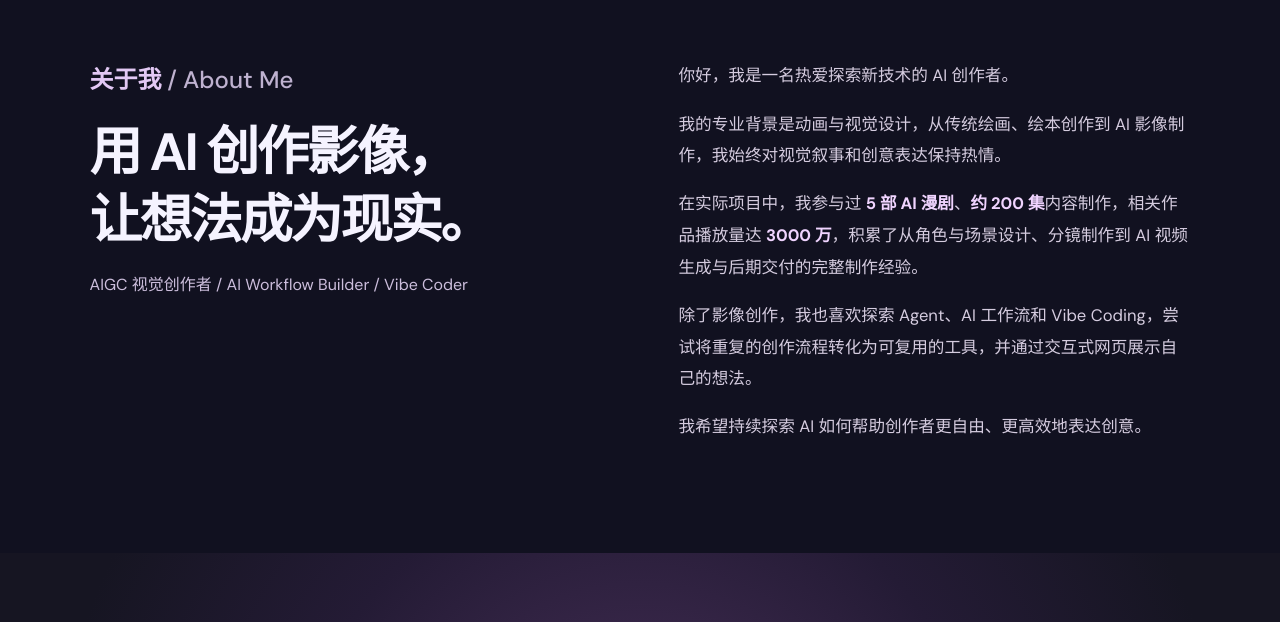
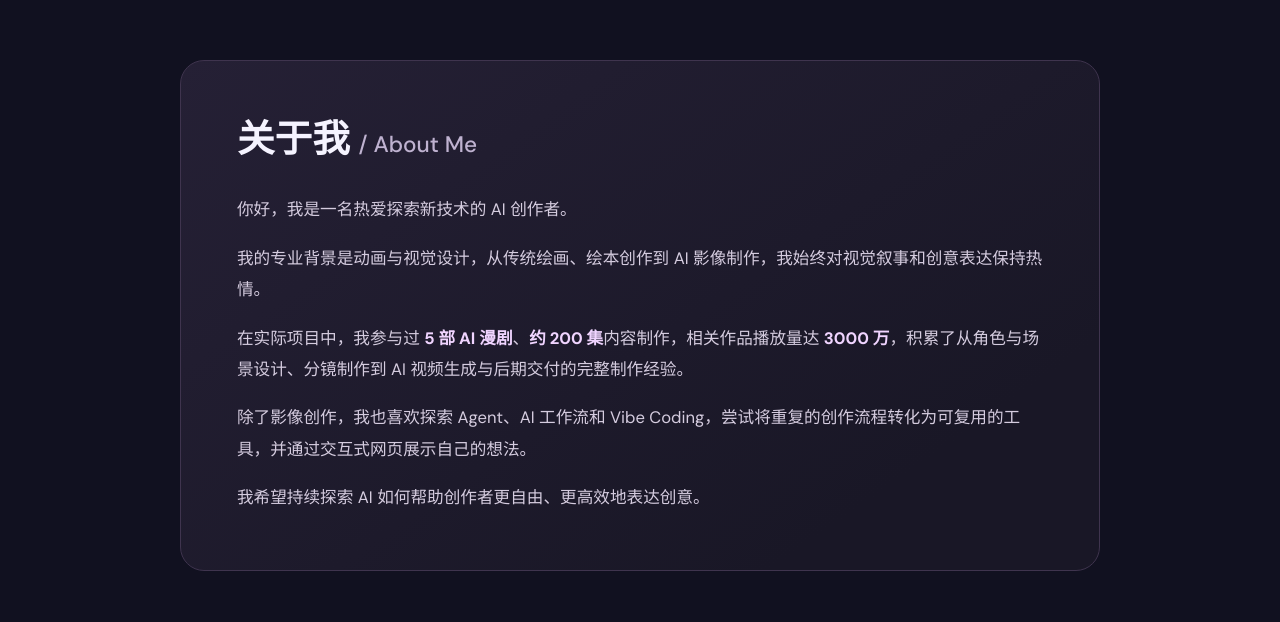
Before and after one commit to liangtingwang123-rgb/ai-portfolio, a plain HTML site: page index.html in a window 1280 px wide. Shown: the part 8378-9000 px from the top of the page. Drawn offline with Linux system fonts and the light colour scheme.

Commit message:
Update portfolio hero and About Me card

```diff
--- a/index.html
+++ b/index.html
@@ -24,9 +24,8 @@
         </div>
         <div class="scroll-hero-top"><span>AI CONTENT CREATOR / PORTFOLIO</span><span>2026</span></div>
         <div class="scroll-hero-copy">
-          <p class="eyebrow">FROM IDEA TO EXPERIENCE</p>
-          <h1>让想法，<br><em>变成看得见的作品。</em></h1>
-          <p>AI 视频 · 视觉创作 · Vibe Coding · 工作流</p>
+          <h1>用 AI 创作影像，<br><em>让想法成为现实。</em></h1>
+          <p>AIGC 视觉创作者 / <span lang="en">AI Workflow Builder / Vibe Coder</span></p>
           <a class="button button-primary" href="#works">探索作品</a>
         </div>
         <div class="scroll-hint"><span>向下滚动，进入画面</span><span class="scroll-hint-line"></span></div>
@@ -428,17 +427,15 @@
       </article>
     </section>
     <section class="section about-section" id="about" aria-labelledby="about-title">
-      <div class="about-intro">
+      <div class="about-card">
         <h2 id="about-title">关于我 <span lang="en">/ About Me</span></h2>
-        <p class="about-statement">用 AI 创作影像，<br>让想法成为现实。</p>
-        <p class="about-roles">AIGC 视觉创作者 / <span lang="en">AI Workflow Builder / Vibe Coder</span></p>
-      </div>
         <div class="about-bio">
           <p>你好，我是一名热爱探索新技术的 AI 创作者。</p>
           <p>我的专业背景是动画与视觉设计，从传统绘画、绘本创作到 AI 影像制作，我始终对视觉叙事和创意表达保持热情。</p>
           <p>在实际项目中，我参与过 <strong>5 部 AI 漫剧</strong>、<strong>约 200 集</strong>内容制作，相关作品播放量达 <strong>3000 万</strong>，积累了从角色与场景设计、分镜制作到 AI 视频生成与后期交付的完整制作经验。</p>
           <p>除了影像创作，我也喜欢探索 Agent、AI 工作流和 Vibe Coding，尝试将重复的创作流程转化为可复用的工具，并通过交互式网页展示自己的想法。</p>
           <p>我希望持续探索 AI 如何帮助创作者更自由、更高效地表达创意。</p>
+        </div>
       </div>
     </section>
     <section class="contact" id="contact"><p class="eyebrow">LET'S CONNECT</p><h2>期待一起把下一个想法<br>做成真正的作品。</h2><p>求职方向：AI 内容创作 / AI 视频 / Vibe Coding</p><div class="contact-note">联系方式待补充</div></section>
--- a/style.css
+++ b/style.css
@@ -44,40 +44,31 @@
 .creator-project .project-media{aspect-ratio:16/9}
 .creator-project .project-info{padding:35px}
 @media(max-width:800px){.scroll-hero-copy{right:6%;width:53vw;bottom:14%}.scroll-hero-copy h1{font-size:clamp(36px,5vw,54px)}.creator-project{display:block}.creator-project .project-media{aspect-ratio:16/10}}
-@media(max-width:520px){.scroll-hero-copy{left:auto;right:5%;width:67vw;bottom:13%}.scroll-hero-copy h1{font-size:clamp(30px,8vw,42px)}.scroll-hero-copy .eyebrow{font-size:9px;letter-spacing:.1em}.scroll-hero-copy p:not(.eyebrow){font-size:12px;line-height:1.5}.scroll-hero-copy .button{padding:11px 19px;font-size:13px}.hero-scene-shade{background:linear-gradient(270deg,#080712bf,#08071234 75%,transparent),linear-gradient(0deg,#08071275,transparent 55%)}.subsection-heading{margin-top:60px}.creator-project .project-info{padding:26px 30px}}
+@media(max-width:520px){.scroll-hero-copy{left:auto;right:5%;width:67vw;bottom:13%}.scroll-hero-copy h1{font-size:clamp(26px,7.3vw,42px)}.scroll-hero-copy .eyebrow{font-size:9px;letter-spacing:.1em}.scroll-hero-copy p:not(.eyebrow){font-size:12px;line-height:1.5}.scroll-hero-copy .button{padding:11px 19px;font-size:13px}.hero-scene-shade{background:linear-gradient(270deg,#080712bf,#08071234 75%,transparent),linear-gradient(0deg,#08071275,transparent 55%)}.subsection-heading{margin-top:60px}.creator-project .project-info{padding:26px 30px}}
 
 .about-section {
-  display: grid;
-  grid-template-columns: minmax(0, 1fr) minmax(0, 1fr);
-  align-items: start;
-  gap: clamp(28px, 6vw, 92px);
   scroll-margin-top: 24px;
 }
 
-.about-intro h2 {
-  margin: 0;
-  color: #e2c8f4;
-  font-size: clamp(1.15rem, 2vw, 1.5rem);
+.about-card {
+  max-width: 920px;
+  margin-inline: auto;
+  padding: clamp(24px, 5vw, 56px);
+  border: 1px solid #3f344e;
+  border-radius: 24px;
+  background: linear-gradient(145deg, #252035, #191726 80%);
 }
 
-.about-intro h2 span {
-  color: #bfb2d0;
-  font-weight: 500;
+.about-card h2 {
+  margin: 0 0 clamp(20px, 3vw, 32px);
+  font-size: clamp(1.55rem, 3vw, 2.35rem);
+  line-height: 1.2;
 }
 
-.about-statement {
-  margin: 24px 0 18px;
-  font-size: clamp(1.875rem, 4.1vw, 3.75rem);
-  font-weight: 700;
-  letter-spacing: -.045em;
-  line-height: 1.28;
-}
-
-.about-roles {
-  margin: 0;
-  color: #ccbedc;
-  font-size: 1rem;
-  line-height: 1.6;
+.about-card h2 span {
+  color: #bfb2d0;
+  font-size: .6em;
+  font-weight: 500;
 }
 
 .about-bio {
@@ -98,9 +89,3 @@
   color: #f0d4ff;
   font-weight: 700;
 }
-
-@media (max-width: 920px) {
-  .about-section {
-    grid-template-columns: minmax(0, 1fr);
-  }
-}
```
Lines whose indentation alone changed are shown as unchanged.
